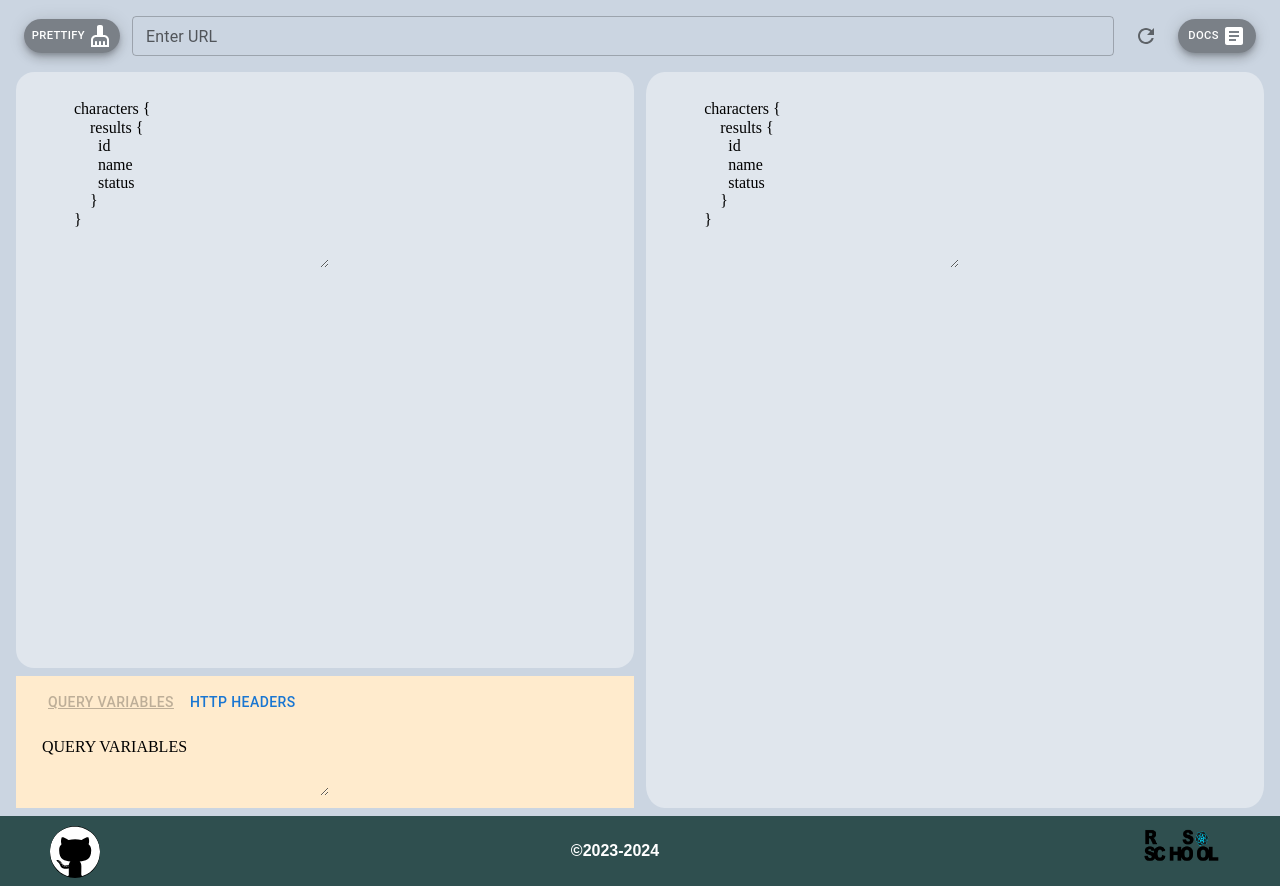
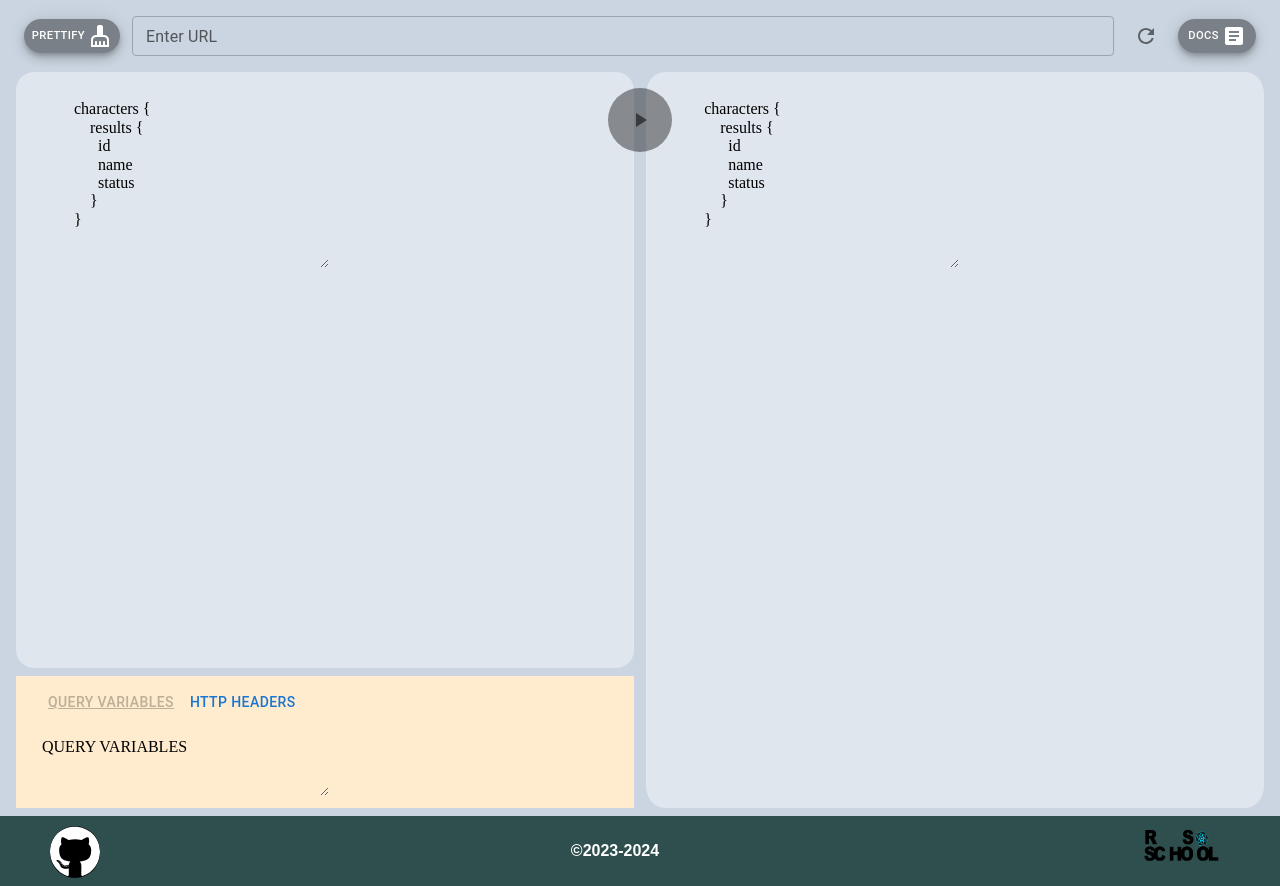
Before and after one commit to baranovdv/graphiql-app, a React app: page /MainPage in a window 1280 px wide. Built offline with nearby package versions, Linux system fonts and the light colour scheme; no server answers; sample sign-in values are in the browser's storage; the HTML template or start-up script is replaced by a standard one.

Commit message:
feat: add play button to MainPage

```diff
--- a/src/components/ui/InputURL/InputURL.module.css
+++ b/src/components/ui/InputURL/InputURL.module.css
@@ -1,4 +1,5 @@
 .nav {
+  position: relative;
   display: flex;
   align-items: center;
   gap: 1%;
--- a/src/components/ui/InputURL/InputURL.tsx
+++ b/src/components/ui/InputURL/InputURL.tsx
@@ -2,6 +2,9 @@ import { Fab, IconButton, TextField } from '@mui/material';
 import RefreshIcon from '@mui/icons-material/Refresh';
 import CleaningServicesIcon from '@mui/icons-material/CleaningServices';
 import ArticleIcon from '@mui/icons-material/Article';
+import PlayArrowIcon from '@mui/icons-material/PlayArrow';
+import PauseIcon from '@mui/icons-material/Pause';
+import { useState } from 'react';
 import classes from './InputURL.module.css';
 import { MainPageGridAreas } from '../../../types/types';
 
@@ -10,7 +13,11 @@ export default function InputURL({
 }: {
   gridAreaProp: MainPageGridAreas;
 }) {
+  const [isPlay, setisPlay] = useState<boolean>(true);
+
   const refreshHandler = () => console.log('refresh');
+
+  const playHandler = () => setisPlay(!isPlay);
 
   return (
     <nav
@@ -57,6 +64,22 @@ export default function InputURL({
         Docs&nbsp;
         <ArticleIcon />
       </Fab>
+      <IconButton
+        aria-label="play"
+        onClick={playHandler}
+        sx={{
+          position: 'absolute',
+          top: '7rem',
+          left: '50%',
+          transform: 'translate(-50%, -50%)',
+          backgroundColor: 'rgba(0, 0, 0, 0.4)',
+          width: '4rem',
+          aspectRatio: '1',
+        }}
+        size="large"
+      >
+        {isPlay ? <PlayArrowIcon /> : <PauseIcon />}
+      </IconButton>
     </nav>
   );
 }
```
